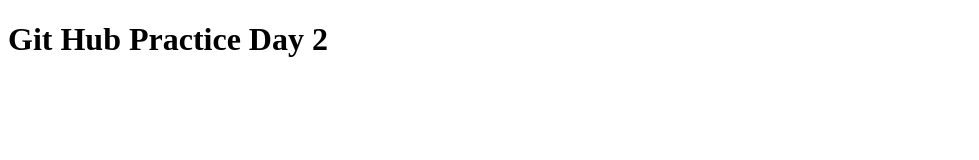
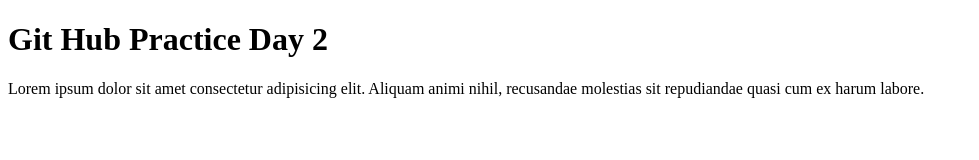
Before and after one commit to hrhabib0/second-day, a plain HTML site: page index.html in a window 1280 px wide. Shown: the whole page, without its empty margins (0-979 px from the left). Drawn offline with Linux system fonts and the light colour scheme.

Commit message:
Update index.html

```diff
--- a/index.html
+++ b/index.html
@@ -7,5 +7,6 @@
 </head>
 <body>
     <h1>Git Hub Practice Day 2</h1>
+    <p>Lorem ipsum dolor sit amet consectetur adipisicing elit. Aliquam animi nihil, recusandae molestias sit repudiandae quasi cum ex harum labore.</p>
 </body>
 </html>
```
